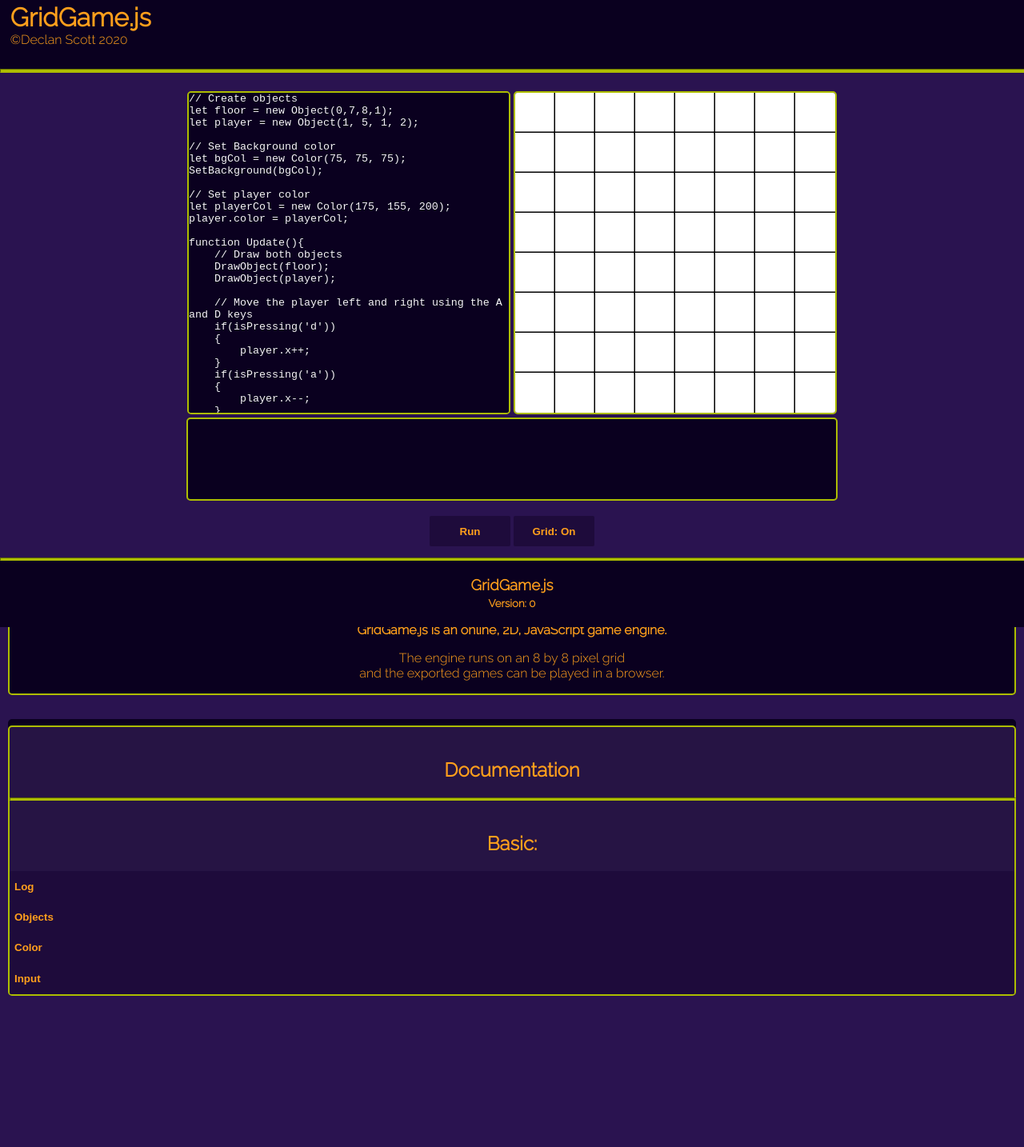
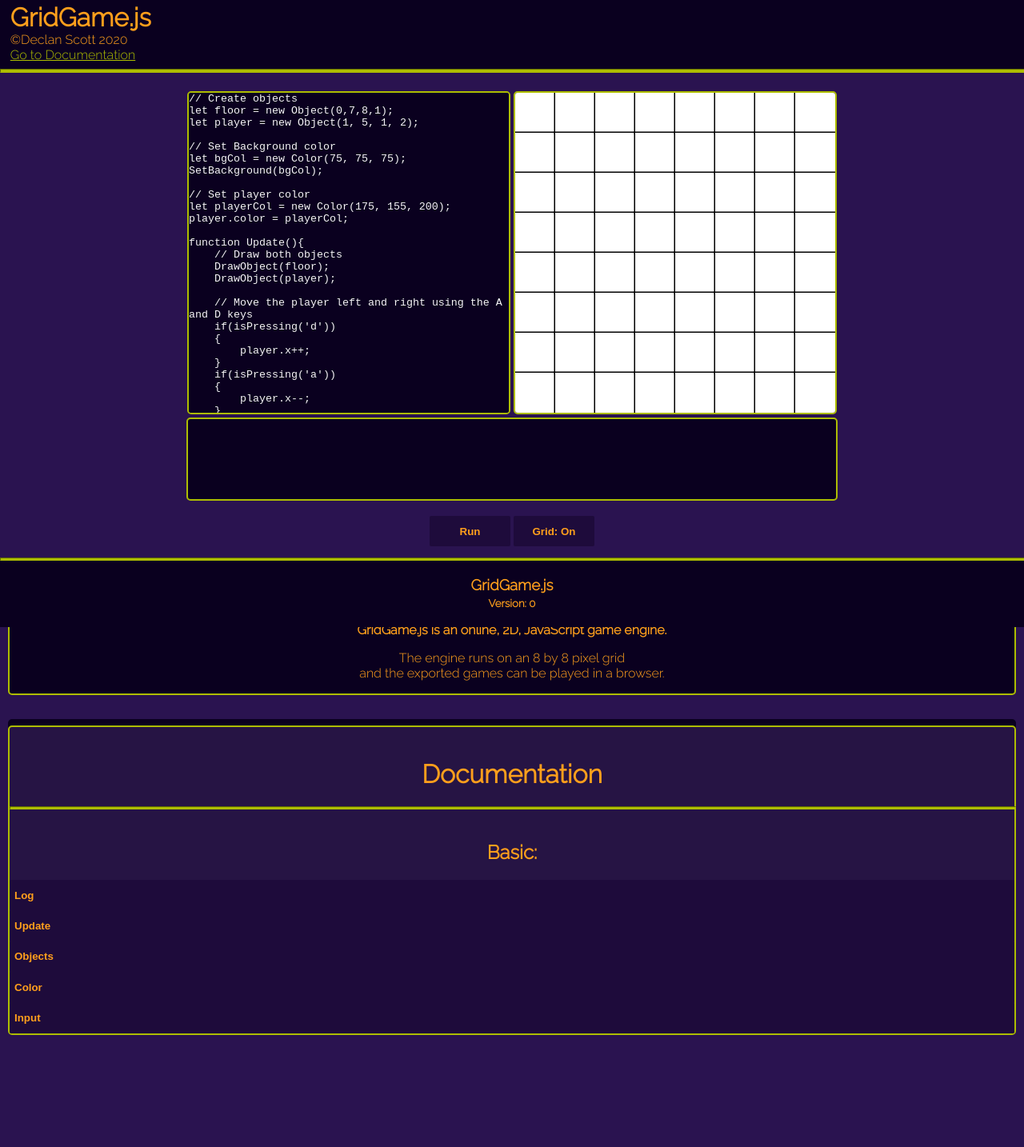
Before and after one commit to Datoneguy246/GridGameJS, a plain HTML site: page index.html in a window 1280 px wide. Shown: the part 16-1450 px from the top of the page at 80% size. Before the commit the page ends 1401 px from the top, so only its background shows below. Drawn offline with Linux system fonts and the light colour scheme; a web font is replaced by a local one.

Commit message:
Improved documentation

```diff
--- a/index.html
+++ b/index.html
@@ -13,6 +13,7 @@
         <br>
         <h1>GridGame.js</h1>
         <p>&copy;Declan Scott 2020</p>
+        <a href="#doc_top">Go to Documentation</a>
         <br>
         <hr>
     </header>
@@ -68,10 +69,12 @@ function Update(){
         <br>
 
         <!--Documentation-->
-        <div class="deep panel">
-            <br>
-            <h2>Documentation</h2>
-            <hr>
+        <div id='doc_top' class="deep panel">
+            <div>
+                <br>
+                <h1><strong>Documentation</strong></h1>
+                <hr>
+            </div>
             <br>
             <div id='documen'>
                 <h2>Basic:</h2>
@@ -85,6 +88,17 @@ function Update(){
                         <p>Log("Message");</p>
                     </div>
                     <p>In built games, messages are logged in the browser console.</p>
+                </div>
+                <button type='button' class="ex_trigger">Update</button>
+                <div class="ex_content">
+                    <h3>Update Function</h3>
+                    <p>A built-in function that gets called every frame.</p>
+                    <hr>
+                    <p>Usage:</p>
+                    <div class='code'>
+                        <p>function Update(){<br>&nbsp;&nbsp;&nbsp;&nbsp;//Code goes here<br>}</p>
+                    </div>
+                    <p>After each frame, the screen will clear everything (except the background) so it is neccesary to draw things in the Update function in order for them to stay drawn.</p>
                 </div>
                 <button type='button' class="ex_trigger">Objects</button>
                 <div class="ex_content">
@@ -128,6 +142,7 @@ function Update(){
                     <div class='code'>
                         <p>SetBackground(newColor);</p>
                     </div>
+                    <p>SetBackground() does not have to be used in the update function to be drawn every frame.</p>
                     <br>
                 </div>
                 <button type='button' class="ex_trigger">Input</button>
--- a/style.css
+++ b/style.css
@@ -17,7 +17,8 @@ footer {
 
 /* Header elements */
 header h1,
-header p {
+header p,
+header a {
     margin: 0px;
     margin-left: 1vw;
 }
@@ -123,6 +124,10 @@ button:hover {
     background-color: var(--slight-background-color);
 }
 
+a{
+    color: var(--secondary-color);
+}
+
 /* Documentation */
 #documen hr{
     background-color: var(--dark-background-color);
```
